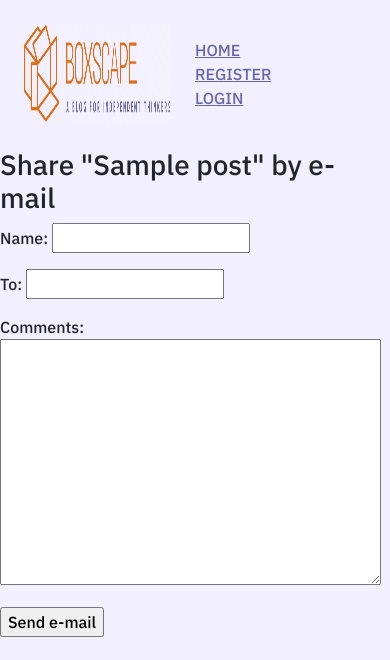
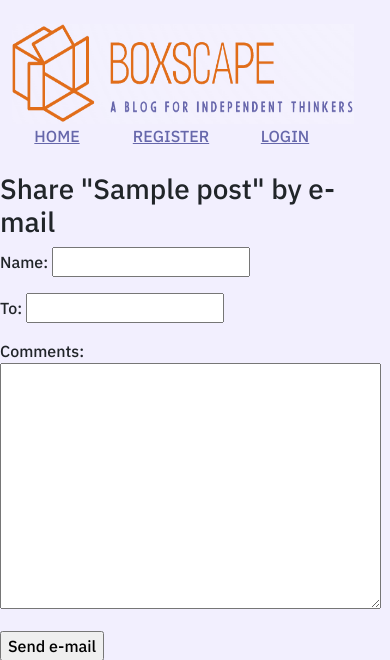
Before and after one commit to cla-cif/The-Boxscape-Blog, a Django app: a page that uses blog/templates/base.html in a window 390 px wide. Shown: the top 660 px of the page. Run offline with Django 3.2, Linux system fonts and the light colour scheme; tables that the repository leaves empty hold one stand-in row (values such as "Sample post"); parts of the project's set-up code (start-up, migrations or seed data) failed here and were passed over.

Commit message:
style changes to bootstrap grid system

```diff
--- a/blog/static/style.css
+++ b/blog/static/style.css
@@ -97,6 +97,10 @@ ul {
     color: var(--text-default)
 }
 
+.post-body {
+
+}
+
 .pipe {
     padding: 0 8px;
 }
--- a/blog/templates/base.html
+++ b/blog/templates/base.html
@@ -27,27 +27,27 @@
 
 <body class="d-flex flex-column h-100 main-bg">
 <!-- Navigation -->
-    <div class="container-fluid p-4">
-        <div class="row d-flex justify-content-center">
-            <div class="col">
+    <div class="container">
+        <div class="row pt-4 pb-4">
+            <div class="col-xl-4">
                 <a class="navbar-brand" href="{% url 'home' %}"><img src="{% static 'logo.jpg' %}" width="auto"
                         height="100"></a>
             </div>
 
-            <div class="col align-self-center">
-                <div class="row justify-content-center">
-                    <div class="col">
+            <div class="col-xl-8 align-self-center">
+                <div class="row">
+                    <div class="col-4 d-flex justify-content-center">
                         <a class="header-link" aria-current="page" href="{% url 'home' %}">HOME</a>
                     </div>
                     {% if user.is_authenticated %}
-                    <div class="col">
+                    <div class="col-4 d-flex justify-content-center">
                         <a class="header-link" href="{% url 'account_logout' %}">LOGOUT</a>
                     </div>
                     {% else %}
-                    <div class="col">
+                    <div class="col-4 d-flex justify-content-center">
                         <a class="header-link" href="{% url 'account_signup' %}">REGISTER</a>
                     </div>
-                    <div class="col">
+                    <div class="col-4 d-flex justify-content-center">
                         <a class="header-link" href="{% url 'account_login' %}">LOGIN</a>
                     </div>
                     {% endif %}
--- a/blog/templates/list.html
+++ b/blog/templates/list.html
@@ -12,7 +12,7 @@
         <!--class="col-12 mt-3 left"-->
         <div class="row flex-shrink-0">
             {% for post in post_list %}
-            <div class="col-4">
+            <div class="col-xl-4 col-md-12">
                 <div class="card mb-4">
                     <div class="card-body card-bg">
                         <div class="image-container">
```
Also changed, not shown: blog/templates/detail.html (+5 -3 lines).
